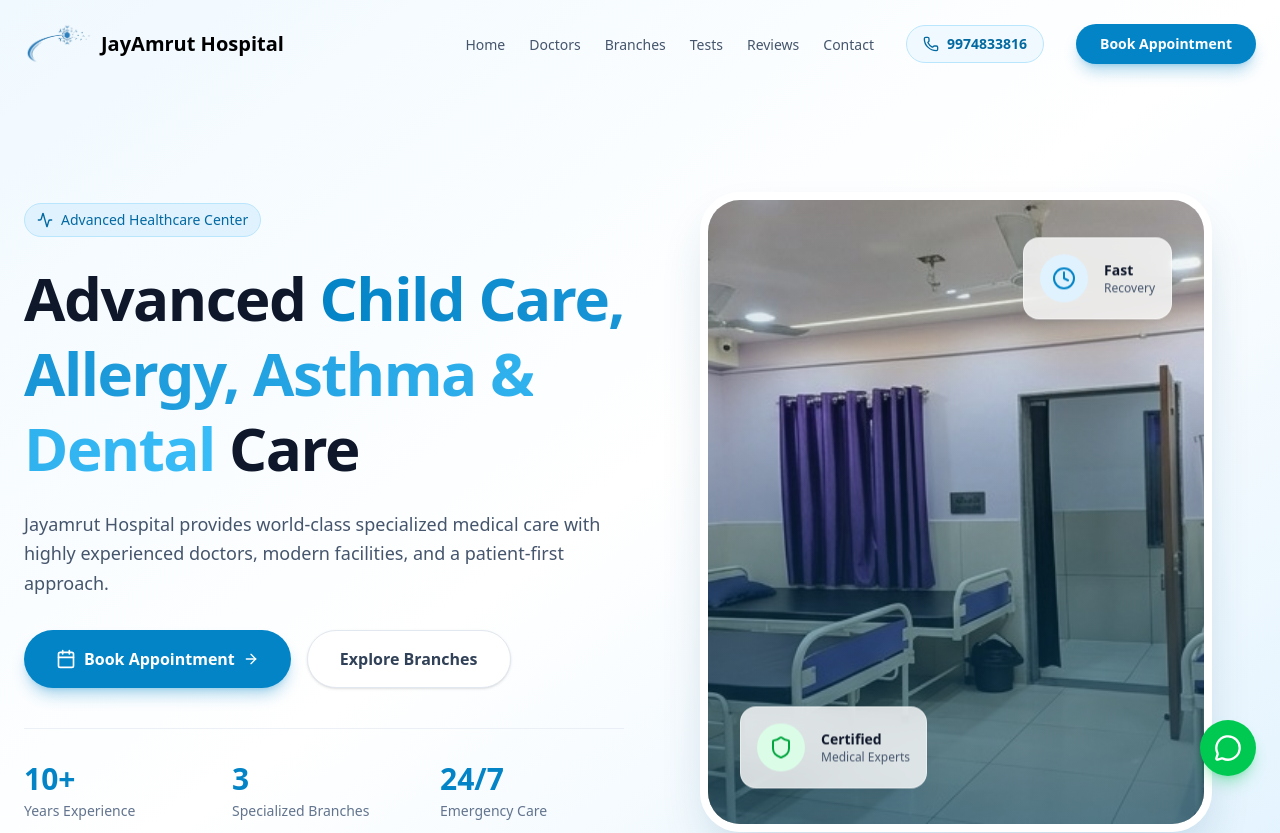
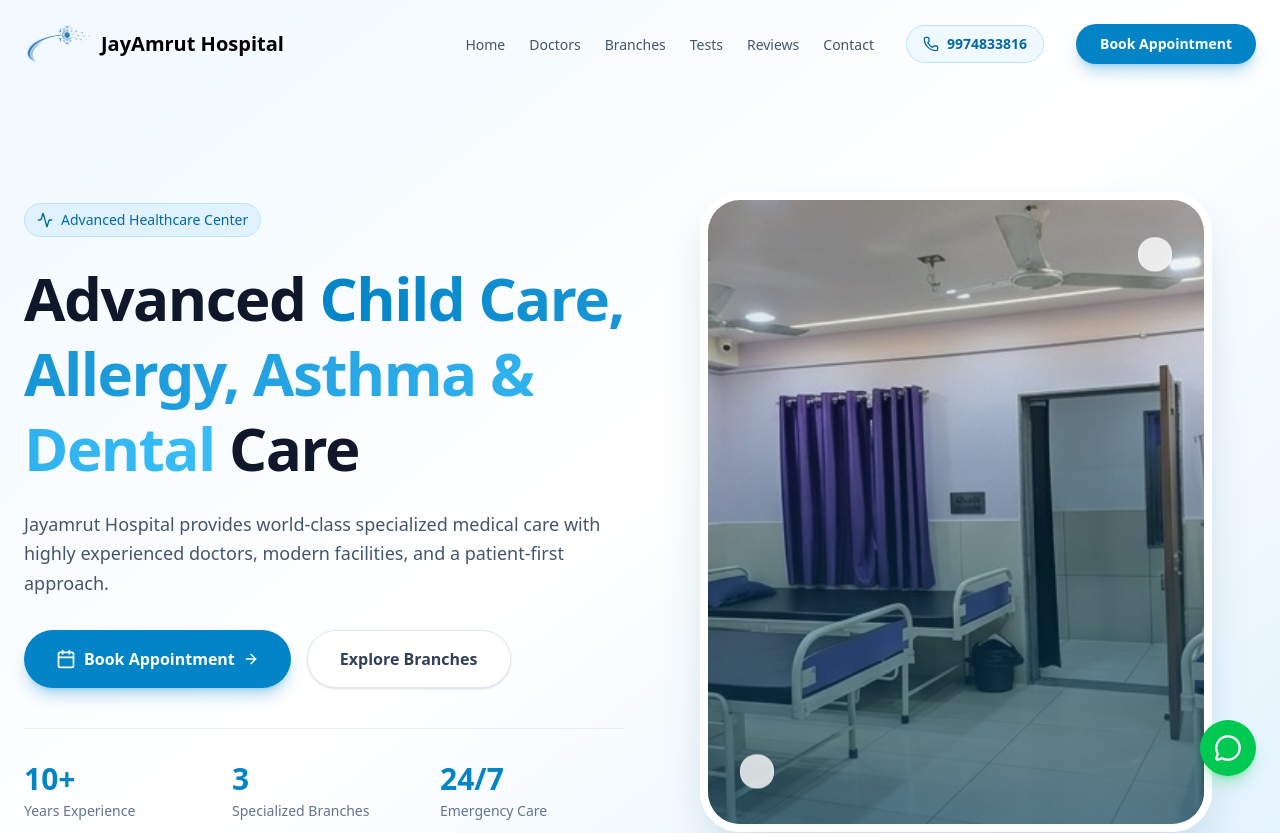
Before and after one commit to dhrumil25/jayamrut_hospitals, a React (Vite) app: page / in a window 1280 px wide. Shown: the top 833 px of the page. Built offline with nearby package versions, Linux system fonts and the light colour scheme.

Commit message:
change in hero.tsx photo floating banner

```diff
--- a/src/components/Hero.tsx
+++ b/src/components/Hero.tsx
@@ -150,13 +150,13 @@ export function Hero() {
                 transition={{ duration: 4, repeat: Infinity }}
                 className="absolute bottom-8 left-8 glass-card rounded-2xl p-4 flex items-center gap-4"
               >
-                <div className="w-12 h-12 rounded-full bg-green-100 flex items-center justify-center text-green-600">
+                {/* <div className="w-12 h-12 rounded-full bg-green-100 flex items-center justify-center text-green-600">
                   <Shield className="w-6 h-6" />
-                </div>
-                <div>
+                </div> */}
+                {/* <div>
                   <p className="text-sm font-bold text-slate-900">Certified</p>
                   <p className="text-xs text-slate-600">Medical Experts</p>
-                </div>
+                </div> */}
               </motion.div>
 
               <motion.div
@@ -164,13 +164,13 @@ export function Hero() {
                 transition={{ duration: 5, repeat: Infinity, delay: 1 }}
                 className="absolute top-8 right-8 glass-card rounded-2xl p-4 flex items-center gap-4"
               >
-                <div className="w-12 h-12 rounded-full bg-medical-100 flex items-center justify-center text-medical-600">
+                {/* <div className="w-12 h-12 rounded-full bg-medical-100 flex items-center justify-center text-medical-600">
                   <Clock className="w-6 h-6" />
-                </div>
-                <div>
+                </div> */}
+                {/* <div>
                   <p className="text-sm font-bold text-slate-900">Fast</p>
                   <p className="text-xs text-slate-600">Recovery</p>
-                </div>
+                </div> */}
               </motion.div>
             </div>
           </motion.div>
```
